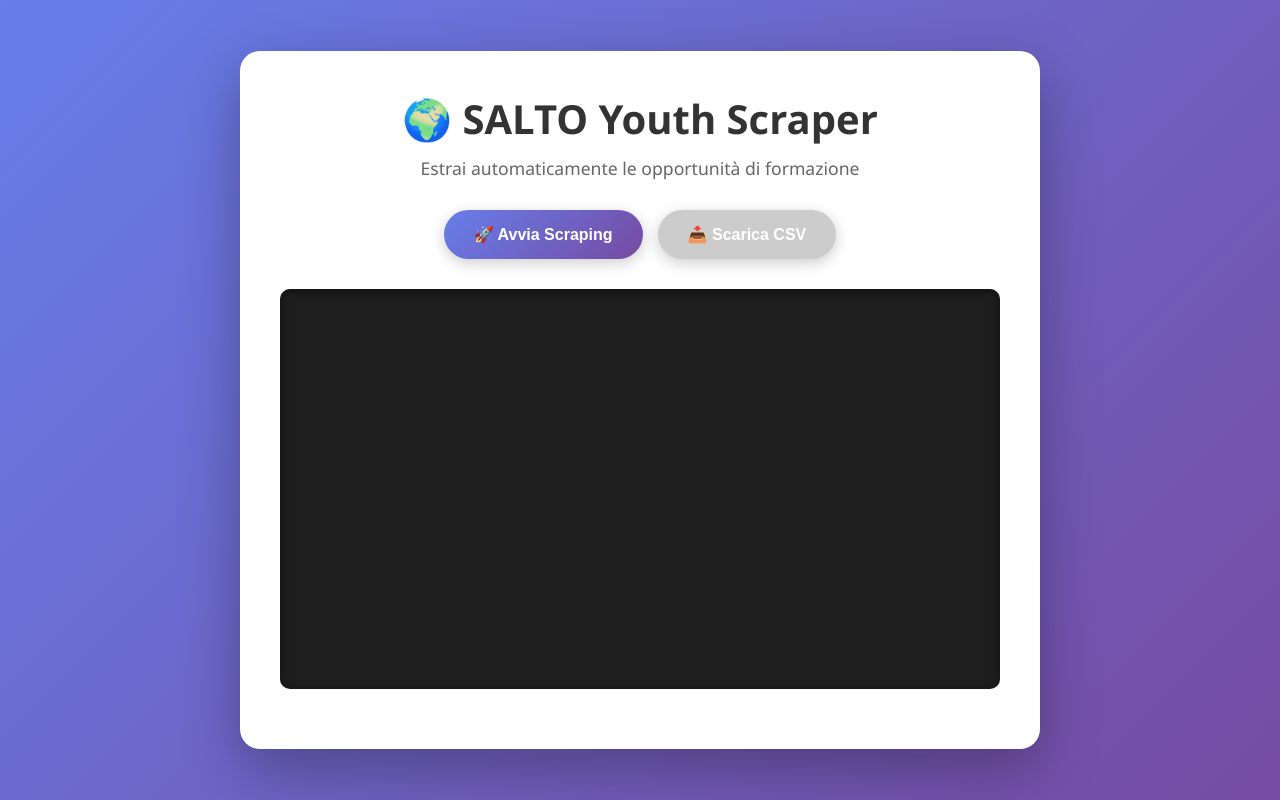
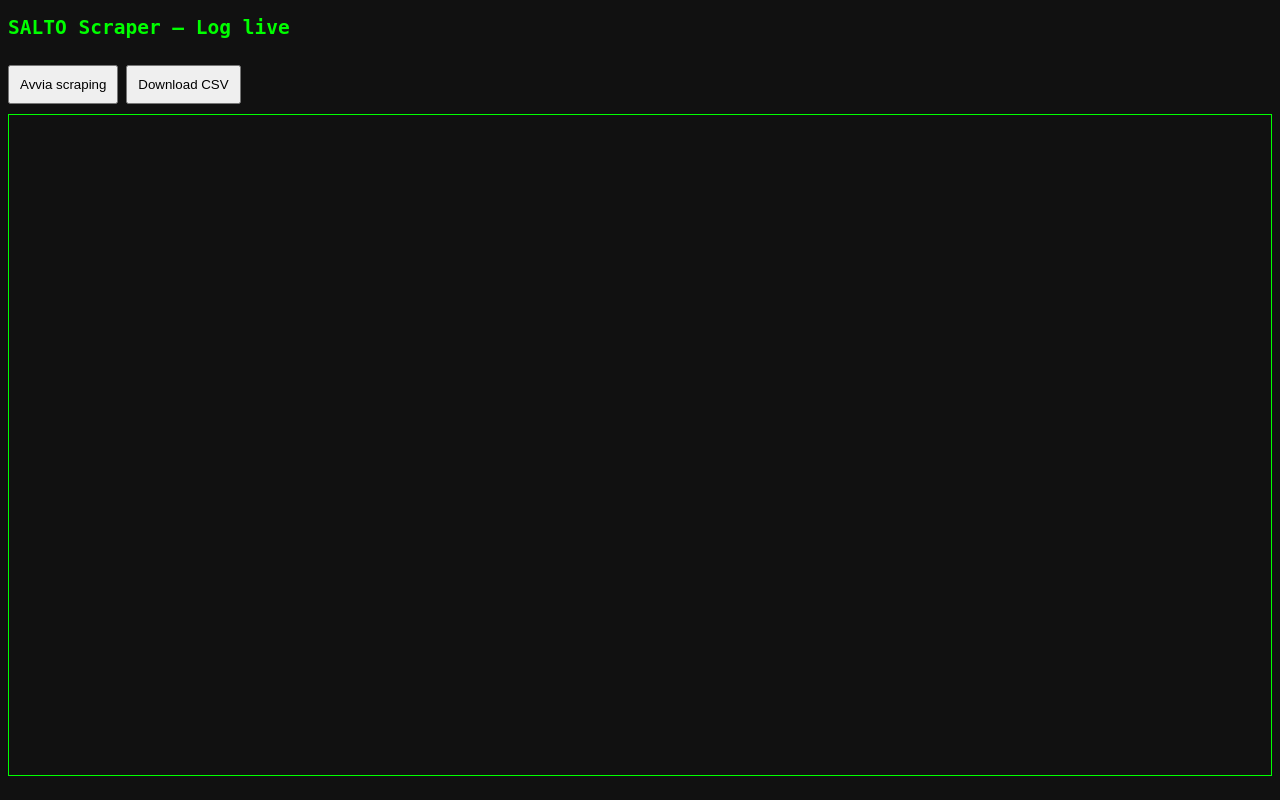
Before and after one commit to youreuropehub/salto-youth-events-scraper, a Flask app: page / in a window 1280 px wide. Run offline with Flask 3, Linux system fonts and the light colour scheme; some libraries are stand-ins or nearby versions.

Commit message:
Update index.html

```diff
--- a/templates/index.html
+++ b/templates/index.html
@@ -2,177 +2,59 @@
 <html lang="it">
 <head>
     <meta charset="UTF-8">
-    <meta name="viewport" content="width=device-width, initial-scale=1.0">
-    <title>SALTO Youth Scraper</title>
-    <script src="https://cdn.socket.io/4.5.4/socket.io.min.js"></script>
+    <title>SALTO Scraper</title>
+    <script src="https://cdn.socket.io/4.7.5/socket.io.min.js"></script>
     <style>
-        * {
-            margin: 0;
-            padding: 0;
-            box-sizing: border-box;
+        body { font-family: monospace; background: #111; color: #0f0; }
+        #log {
+            white-space: pre-wrap;
+            height: 80vh;
+            overflow-y: scroll;
+            border: 1px solid #0f0;
+            padding: 10px;
         }
-        body {
-            font-family: 'Segoe UI', Tahoma, Geneva, Verdana, sans-serif;
-            background: linear-gradient(135deg, #667eea 0%, #764ba2 100%);
-            min-height: 100vh;
-            display: flex;
-            justify-content: center;
-            align-items: center;
-            padding: 20px;
-        }
-        .container {
-            background: white;
-            border-radius: 20px;
-            box-shadow: 0 20px 60px rgba(0,0,0,0.3);
-            padding: 40px;
-            max-width: 800px;
-            width: 100%;
-        }
-        h1 {
-            color: #333;
-            margin-bottom: 10px;
-            font-size: 2.5em;
-            text-align: center;
-        }
-        .subtitle {
-            color: #666;
-            text-align: center;
-            margin-bottom: 30px;
-            font-size: 1.1em;
-        }
-        .button-group {
-            display: flex;
-            gap: 15px;
-            margin-bottom: 30px;
-            justify-content: center;
-        }
-        button {
-            background: linear-gradient(135deg, #667eea 0%, #764ba2 100%);
-            color: white;
-            border: none;
-            padding: 15px 30px;
-            font-size: 16px;
-            border-radius: 50px;
-            cursor: pointer;
-            transition: all 0.3s ease;
-            font-weight: 600;
-            box-shadow: 0 4px 15px rgba(0,0,0,0.2);
-        }
-        button:hover {
-            transform: translateY(-2px);
-            box-shadow: 0 6px 20px rgba(0,0,0,0.3);
-        }
-        button:active {
-            transform: translateY(0);
-        }
-        button:disabled {
-            background: #ccc;
-            cursor: not-allowed;
-            transform: none;
-        }
-        #log {
-            background: #1e1e1e;
-            color: #00ff00;
-            padding: 20px;
-            border-radius: 10px;
-            height: 400px;
-            overflow-y: auto;
-            font-family: 'Courier New', monospace;
-            font-size: 14px;
-            line-height: 1.6;
-            box-shadow: inset 0 2px 10px rgba(0,0,0,0.5);
-        }
-        #log::-webkit-scrollbar {
-            width: 10px;
-        }
-        #log::-webkit-scrollbar-track {
-            background: #2d2d2d;
-            border-radius: 10px;
-        }
-        #log::-webkit-scrollbar-thumb {
-            background: #667eea;
-            border-radius: 10px;
-        }
-        .log-entry {
-            margin-bottom: 5px;
-            padding: 5px;
-            border-left: 3px solid #667eea;
-            padding-left: 10px;
-        }
-        .status {
-            text-align: center;
-            margin-top: 20px;
-            font-size: 1.2em;
-            color: #667eea;
-            font-weight: 600;
-        }
+        button { margin: 10px 0; padding: 10px; }
     </style>
 </head>
 <body>
-    <div class="container">
-        <h1>🌍 SALTO Youth Scraper</h1>
-        <p class="subtitle">Estrai automaticamente le opportunità di formazione</p>
 
-        <div class="button-group">
-            <button id="startBtn" onclick="startScraping()">
-                🚀 Avvia Scraping
-            </button>
-            <button id="downloadBtn" onclick="downloadCSV()" disabled>
-                📥 Scarica CSV
-            </button>
-        </div>
+<h2>SALTO Scraper – Log live</h2>
+
+<button onclick="startScraping()">Avvia scraping</button>
+<button onclick="downloadCSV()">Download CSV</button>
 
 <div id="log"></div>
-        <div class="status" id="status"></div>
-    </div>
 
 <script>
     const socket = io();
-        const logDiv = document.getElementById('log');
-        const startBtn = document.getElementById('startBtn');
-        const downloadBtn = document.getElementById('downloadBtn');
-        const statusDiv = document.getElementById('status');
 
-        function addLog(message) {
-            const entry = document.createElement('div');
-            entry.className = 'log-entry';
-            entry.textContent = `[${new Date().toLocaleTimeString()}] ${message}`;
-            logDiv.appendChild(entry);
+    const logDiv = document.getElementById("log");
+
+    function addLog(msg) {
+        logDiv.textContent += msg + "\n";
         logDiv.scrollTop = logDiv.scrollHeight;
     }
 
+    socket.on("connect", () => addLog("✓ Connesso al server"));
+    socket.on("disconnect", () => addLog("✗ Disconnesso dal server"));
+
+    socket.on("log", data => {
+        addLog(data.message);
+    });
+
+    socket.on("scraping_done", data => {
+        addLog(`SCRAPING TERMINATO – ${data.count} eventi`);
+    });
+
     function startScraping() {
-            logDiv.innerHTML = '';
-            startBtn.disabled = true;
-            downloadBtn.disabled = true;
-            statusDiv.textContent = '⏳ Scraping in corso...';
-            addLog('Connessione al server...');
-            socket.emit('start_scraping');
+        logDiv.textContent = "";
+        socket.emit("start_scraping");
     }
 
     function downloadCSV() {
-            window.location.href = '/download_csv';
-            addLog('Download CSV avviato!');
+        window.location.href = "/download_csv";
     }
+</script>
 
-        socket.on('log', function(data) {
-            addLog(data.message);
-        });
-
-        socket.on('scraping_done', function(data) {
-            startBtn.disabled = false;
-            downloadBtn.disabled = false;
-            statusDiv.textContent = `✅ Completato! ${data.count} eventi trovati`;
-            addLog(`Scraping completato! Totale: ${data.count} eventi`);
-        });
-
-        socket.on('connect', function() {
-            addLog('✓ Connesso al server');
-        });
-
-        socket.on('disconnect', function() {
-            addLog('✗ Disconnesso dal server');
-        });
-    </script>
 </body>
 </html>
```
Lines whose indentation alone changed are shown as unchanged.
